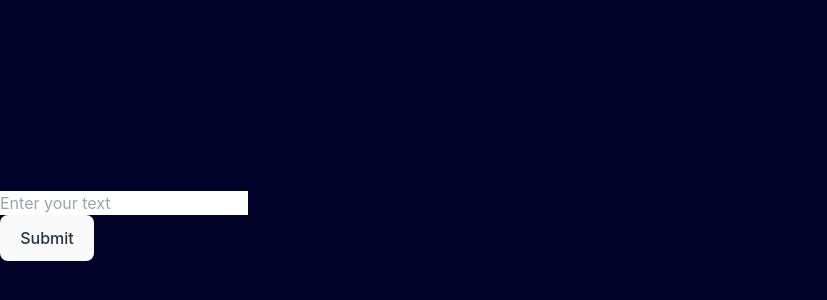
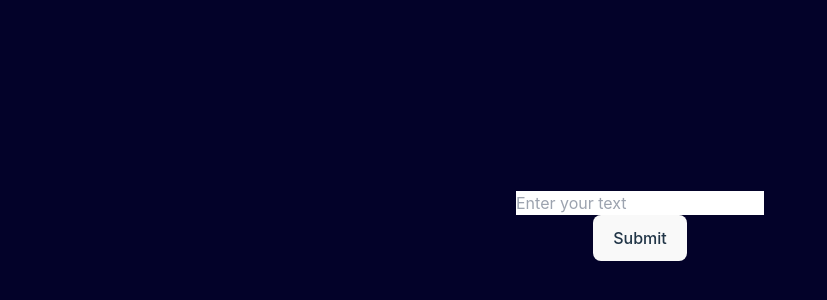
Before and after one commit to jbhatab/ai-dnd, a React (Vite) app: page / in a window 1280 px wide. Shown: the part 174-474 px from the top of the page, without its empty margins (0-827 px from the left). Built offline with nearby package versions, Linux system fonts and the light colour scheme.

Commit message:
tailwind setup complete. ez

```diff
--- a/src/App.css
+++ b/src/App.css
@@ -7,3 +7,7 @@ body {
 .main-input {
   display: block
 }
+
+#root {
+  width: 100%;
+}
--- a/src/App.jsx
+++ b/src/App.jsx
@@ -18,7 +18,9 @@ function App() {
 
   return (
     <>
-      <form onSubmit={handleSubmit}>
+      <div className='grid grid-cols-3 place-items-center'>
+        <div></div>
+        <form onSubmit={handleSubmit} className='place-items-center'>
           <input
             type="text"
             value={inputText}
@@ -33,6 +35,9 @@ function App() {
             Submit
           </button>
         </form>
+
+        <div></div>
+      </div>
     </>
   )
 }
```
Lines whose indentation alone changed are shown as unchanged.
